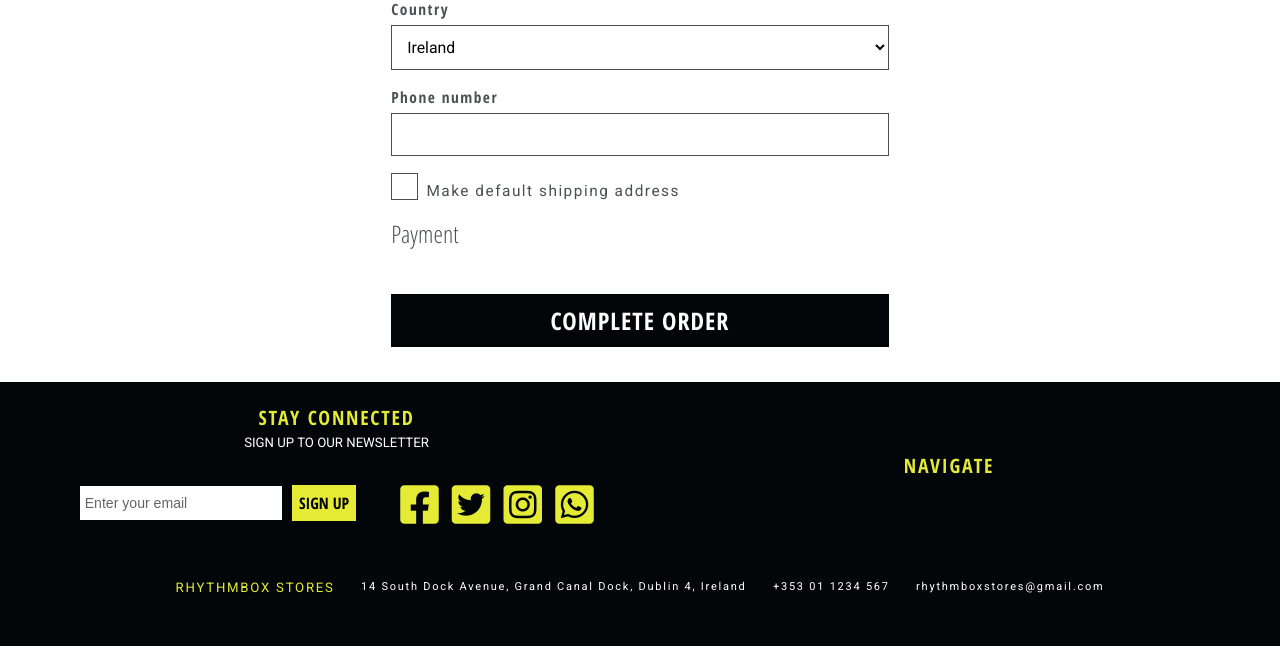
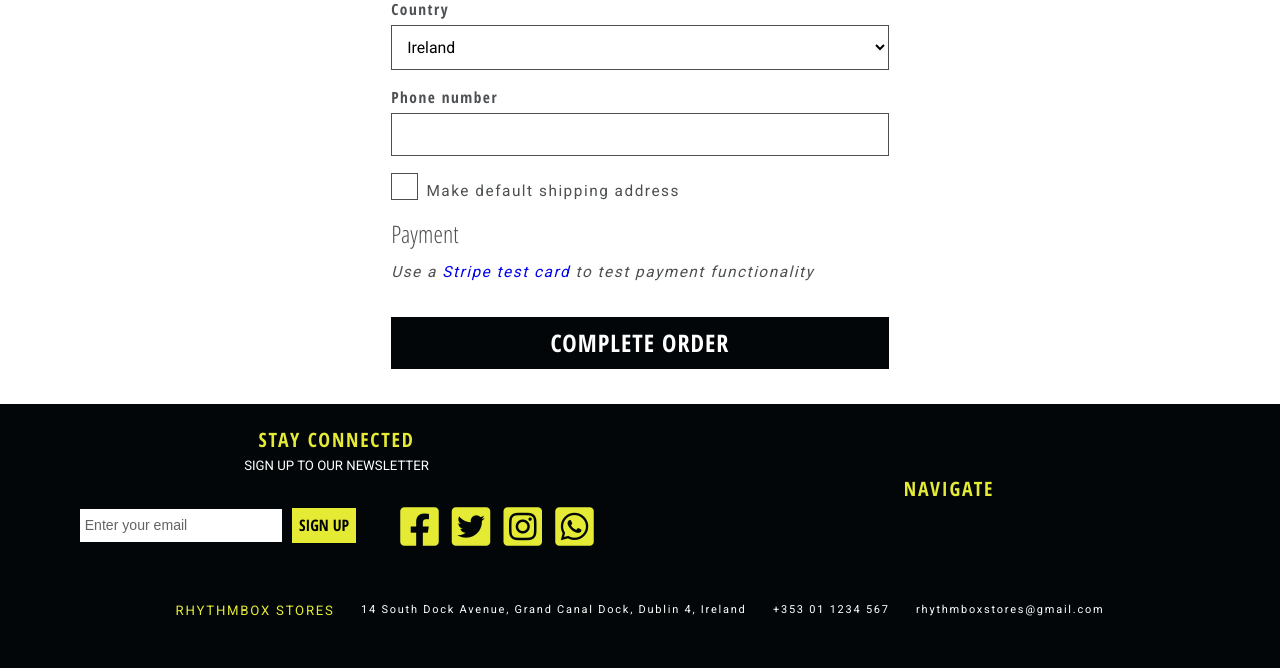
Before and after one commit to cjcon90/the_rhythm_box, a Django app: template checkout/templates/checkout/checkout.html in a window 1280 px wide. Shown: the part 993-1661 px from the top of the page. Before the commit the page ends 1639 px from the top, so only its background shows below. Run offline with Django 3.2, Linux system fonts and the light colour scheme; the template is opened without the code that fills it: values that come from a table or form of the project are taken from there, others are empty; some libraries are stand-ins or nearby versions.

Commit message:
add stripe test card advisory

```diff
--- a/checkout/templates/checkout/checkout.html
+++ b/checkout/templates/checkout/checkout.html
@@ -50,6 +50,11 @@
                     <div id="card-element"></div>
                     <div class="card-errors bold form-error bold"></div>
                     <input type="hidden" value="{{ client_secret }}" name="client_secret">
+                    <label for="card-element" class="form__label regular">
+                        <i>Use a
+                        <a href="https://stripe.com/docs/testing#international-cards">Stripe test card</a>
+                        to test payment functionality</i>
+                    </label>
                 </fieldset>
                 <fieldset class="form__group">
                     <button type="submit" class="form__submit btn btn--black upper bold">Complete Order</button>
```
